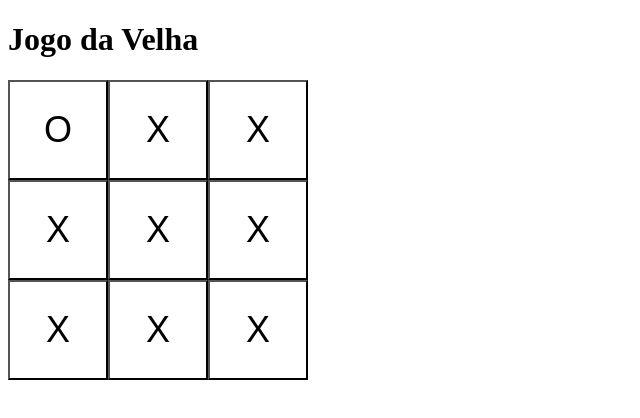
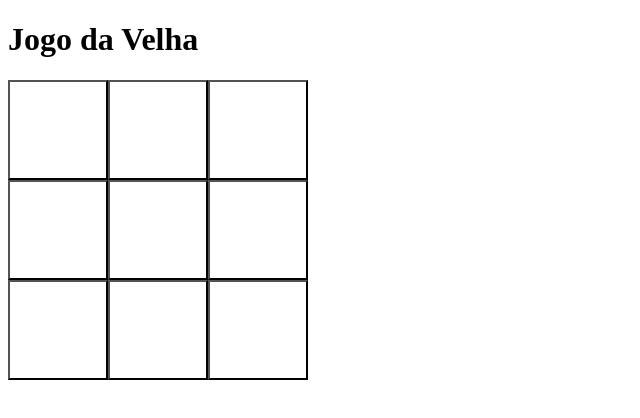
Before and after one commit to scaramuzzini/frontend2025_10_13, a React (Vite) app: page / in a window 1280 px wide. Shown: the top 418 px of the page, without its empty margins (0-640 px from the left). Built offline with nearby package versions, Linux system fonts and the light colour scheme.

Commit message:
clique do botao implementado

```diff
--- a/src/JogoDaVelha.css
+++ b/src/JogoDaVelha.css
@@ -4,3 +4,7 @@
     height: 100px;
     font-size: 36px;
 }
+
+.linha {
+    display:flex;
+}
--- a/src/JogoDaVelha.jsx
+++ b/src/JogoDaVelha.jsx
@@ -1,22 +1,37 @@
+import { useState } from 'react';
 import './JogoDaVelha.css'
+
+function Quadrado() {
+    const [quadrado,setQuadrado] = useState('');
+
+    function handleClick() {
+        if (quadrado === 'X') {
+            setQuadrado('O');
+        } else {
+            setQuadrado('X');
+        }
+    }
+
+    return <button className="q" onClick={handleClick}>{quadrado}</button>
+}
 
 function Tabuleiro() {
     return (
         <>
-            <div>
-                <button className="q">O</button>
-                <button className="q">X</button>
-                <button className="q">X</button>
+            <div className='linha'>
+                <Quadrado />
+                <Quadrado />
+                <Quadrado />
             </div>
-            <div>
-                <button className="q">X</button>
-                <button className="q">X</button>
-                <button className="q">X</button>
+            <div className='linha'>
+                <Quadrado />
+                <Quadrado />
+                <Quadrado />
             </div>
-            <div>
-                <button className="q">X</button>
-                <button className="q">X</button>
-                <button className="q">X</button>
+            <div className='linha'>
+                <Quadrado />
+                <Quadrado />
+                <Quadrado />
             </div>
         </>
     );
```
